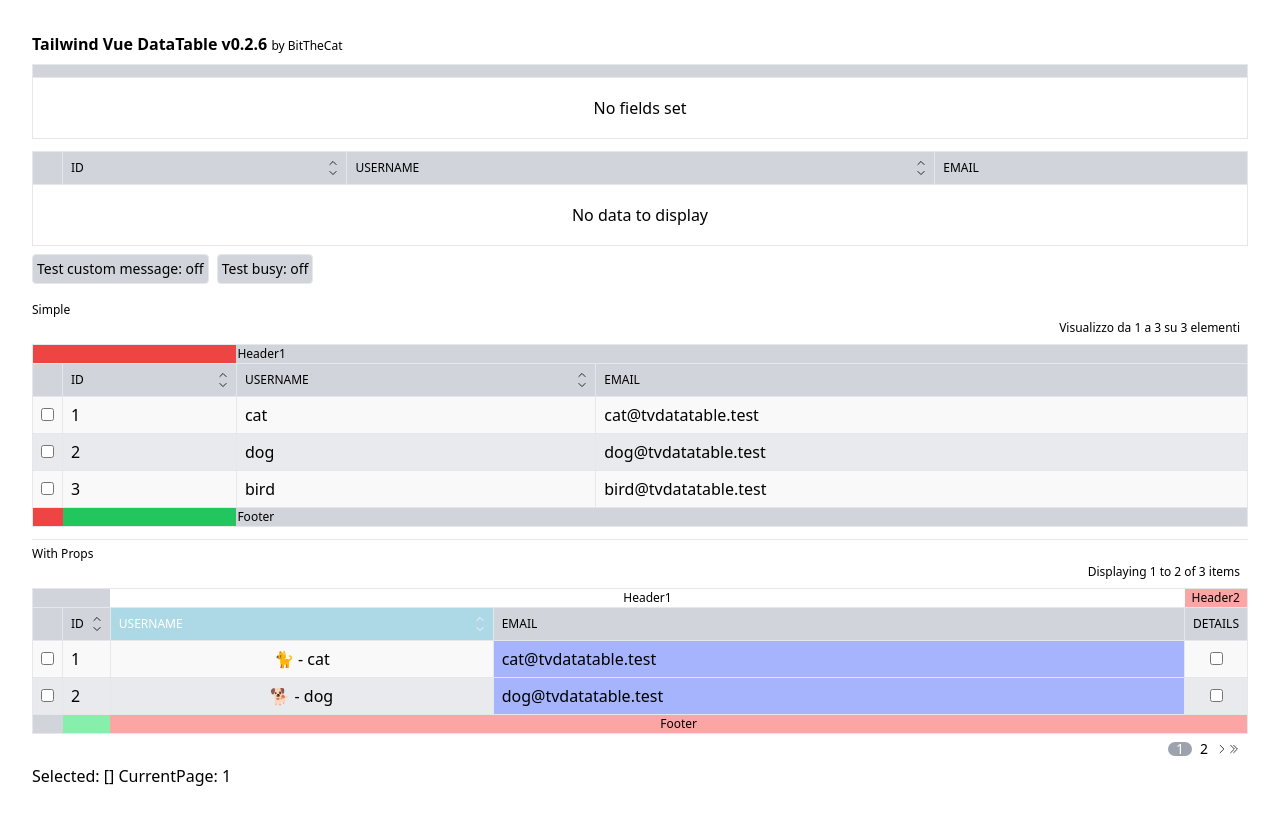
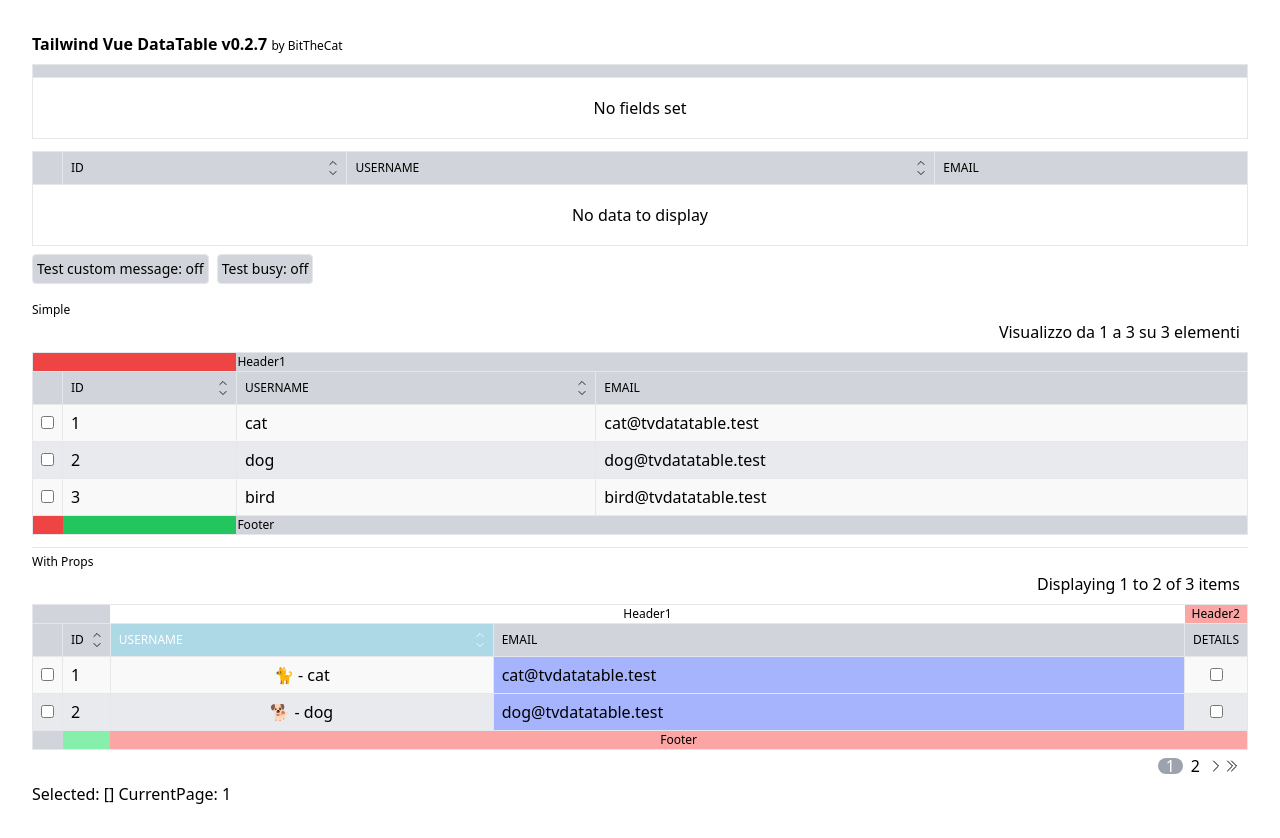
Before and after one commit to BitTheCat/tailwind-vue-data-table, a Vue app: page / in a window 1280 px wide. Built offline with nearby package versions, Linux system fonts and the light colour scheme.

Commit message:
added size props for change summary & pagination size

```diff
--- a/dev/App.vue
+++ b/dev/App.vue
@@ -1,7 +1,7 @@
 <template>
     <div class="py-8 px-8">
         <div class="font-semibold mb-2">
-            Tailwind Vue DataTable v0.2.6
+            Tailwind Vue DataTable v0.2.7
             <span class="text-xs font-light">by BitTheCat</span>
         </div>
         <div>
--- a/package.json
+++ b/package.json
@@ -1,6 +1,6 @@
 {
     "name": "@bitthecat/tailwind-vue-data-table",
-    "version": "0.2.6",
+    "version": "0.2.7",
     "keywords": [
         "tailwindcss",
         "customisable",
--- a/src/components/TVPagination.vue
+++ b/src/components/TVPagination.vue
@@ -7,7 +7,7 @@
                 viewBox="0 0 24 24"
                 stroke-width="1.5"
                 stroke="currentColor"
-                class="w-3 h-3"
+                :class="size === 'sm' ? 'w-3 h-3' : 'w-4 h-4'"
                 @click="changePage(1)"
             >
                 <path stroke-linecap="round" stroke-linejoin="round" d="M18.75 19.5l-7.5-7.5 7.5-7.5m-6 15L5.25 12l7.5-7.5" />
@@ -20,7 +20,7 @@
                 viewBox="0 0 24 24"
                 stroke-width="1.5"
                 stroke="currentColor"
-                class="w-3 h-3"
+                :class="size === 'sm' ? 'w-3 h-3' : 'w-4 h-4'"
                 @click="changePage(undefined, true)"
             >
                 <path stroke-linecap="round" stroke-linejoin="round" d="M15.75 19.5L8.25 12l7.5-7.5" />
@@ -28,7 +28,11 @@
         </div>
         <div class="sm:flex hidden">
             <template v-for="page of pages" :key="`page_${page}`">
-                <p class="text-sm font-medium leading-none cursor-pointer link px-2" :class="paginationClass(page)" @click="changePage(page)">
+                <p
+                    class="font-medium leading-none cursor-pointer link px-2"
+                    :class="`${paginationClass(page)} ${size === 'sm' ? 'text-xs' : 'text-md'}`"
+                    @click="changePage(page)"
+                >
                     {{ page }}
                 </p>
             </template>
@@ -40,7 +44,7 @@
                 viewBox="0 0 24 24"
                 stroke-width="1.5"
                 stroke="currentColor"
-                class="w-3 h-3"
+                :class="size === 'sm' ? 'w-3 h-3' : 'w-4 h-4'"
                 @click="changePage(undefined)"
             >
                 <path stroke-linecap="round" stroke-linejoin="round" d="M8.25 4.5l7.5 7.5-7.5 7.5" />
@@ -53,7 +57,7 @@
                 viewBox="0 0 24 24"
                 stroke-width="1.5"
                 stroke="currentColor"
-                class="w-3 h-3"
+                :class="size === 'sm' ? 'w-3 h-3' : 'w-4 h-4'"
                 @click="changePage(totPages)"
             >
                 <path stroke-linecap="round" stroke-linejoin="round" d="M11.25 4.5l7.5 7.5-7.5 7.5m-6-15l7.5 7.5-7.5 7.5" />
@@ -83,6 +87,11 @@ const props = defineProps({
         type: Number,
         default: 1
     },
+    size: {
+        type: String,
+        default: 'md',
+        validator: (value) => ['sm', 'md'].includes(value)
+    }
 })
 const emit = defineEmits(['update:currentPage'])
 
--- a/src/components/TVTable.vue
+++ b/src/components/TVTable.vue
@@ -1,6 +1,6 @@
 <template>
-    <div v-if="!hidePagination && totalRows != 0 && !hideSummary && !busy" class="flex items-center justify-end mr-2 mb-2 text-xs font-small text-body">
-        <span>{{ getSummary() }}</span>
+    <div v-if="!hidePagination && totalRows != 0 && !hideSummary && !busy" class="flex items-center justify-end mr-2 mb-2 text-body">
+        <span :class="size === 'sm' ? 'text-xs' : 'text-md'">{{ getSummary() }}</span>
     </div>
 
     <div class="overflow-auto">
@@ -144,6 +144,7 @@
         v-model:currentPage="localCurrentPage"
         :total-rows="localTotalRows"
         :per-page="perPage"
+        :size="size"
     />
 </template>
 
@@ -207,6 +208,11 @@ const props = defineProps({
         type: String,
         default: 'Displaying _STR_FROM_ to _STR_TO_ of _STR_TOTAL_ items'
     },
+    size: {
+        type: String,
+        default: 'md',
+        validator: (value) => ['sm', 'md'].includes(value)
+    }
 })
 
 const emit = defineEmits([
```
